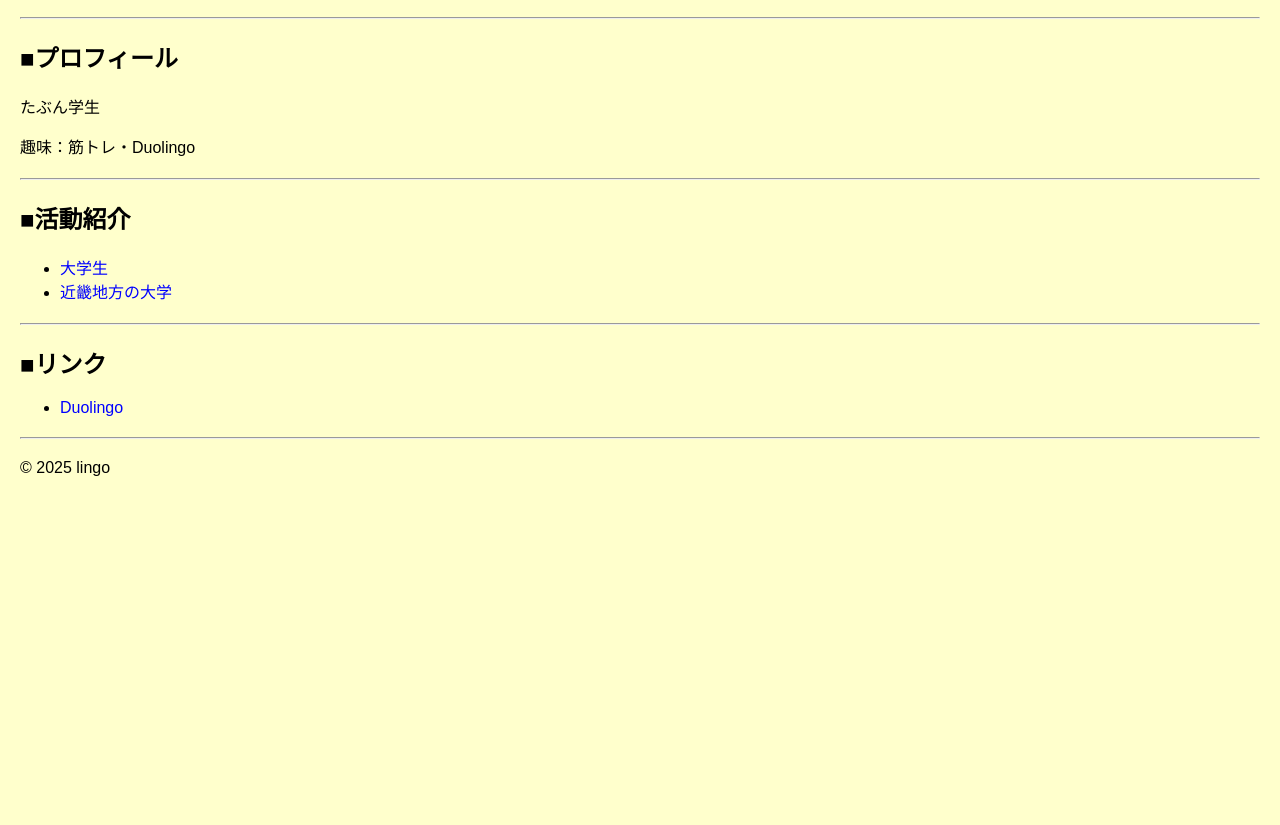
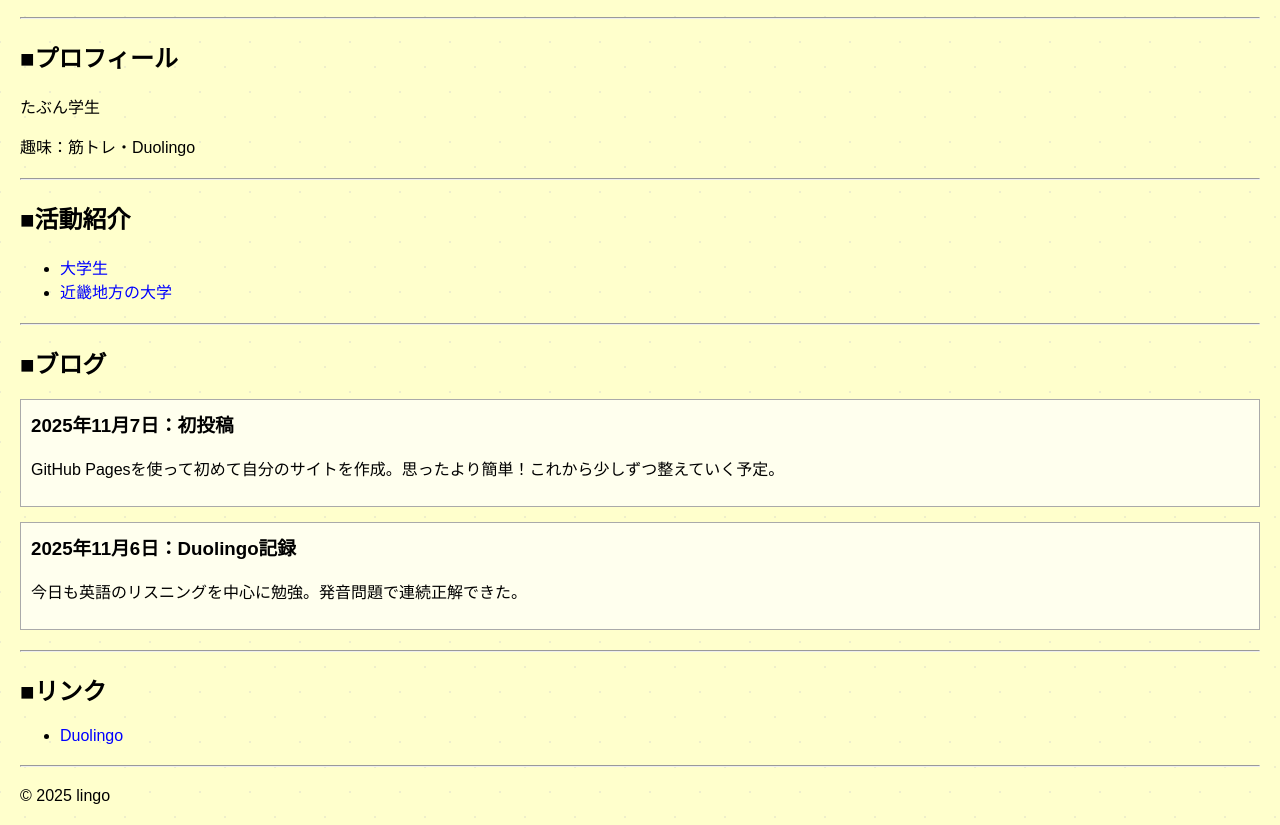
Before and after one commit to lingoblog/lingoblog.github.io, a plain HTML site: page index.html in a window 1280 px wide. Shown: the part 108-933 px from the top of the page. Before the commit the page ends 800 px from the top, so only its background shows below. Drawn offline with Linux system fonts and the light colour scheme.

Commit message:
Update index.html

```diff
--- a/index.html
+++ b/index.html
@@ -9,11 +9,17 @@ body {
   color: #000000;
   font-family: "MS PGothic", sans-serif;
   margin: 20px;
+  background-image: radial-gradient(#eeeecc 1px, transparent 1px),
+                    radial-gradient(#eeeecc 1px, transparent 1px);
+  background-position: 0 0, 25px 25px;
+  background-size: 50px 50px;
 }
+
 h1 {
   font-size: 28px;
   border-bottom: 2px solid #000000;
 }
+
 a {
   color: blue;
   text-decoration: none;
@@ -21,8 +27,19 @@ a {
 a:hover {
   text-decoration: underline;
 }
+
 hr {
   margin: 20px 0;
+}
+
+.article {
+  border: 1px solid #aaa;
+  background-color: #ffffee;
+  padding: 10px;
+  margin-bottom: 15px;
+}
+.article h3 {
+  margin-top: 0;
 }
 </style>
 </head>
@@ -47,6 +64,20 @@ hr {
 
 <hr>
 
+<h2>■ブログ</h2>
+
+<div class="article">
+  <h3>2025年11月7日：初投稿</h3>
+  <p>GitHub Pagesを使って初めて自分のサイトを作成。思ったより簡単！これから少しずつ整えていく予定。</p>
+</div>
+
+<div class="article">
+  <h3>2025年11月6日：Duolingo記録</h3>
+  <p>今日も英語のリスニングを中心に勉強。発音問題で連続正解できた。</p>
+</div>
+
+<hr>
+
 <h2>■リンク</h2>
 <ul>
   <li><a href="https://www.duolingo.com/learn">Duolingo</a></li>
```
